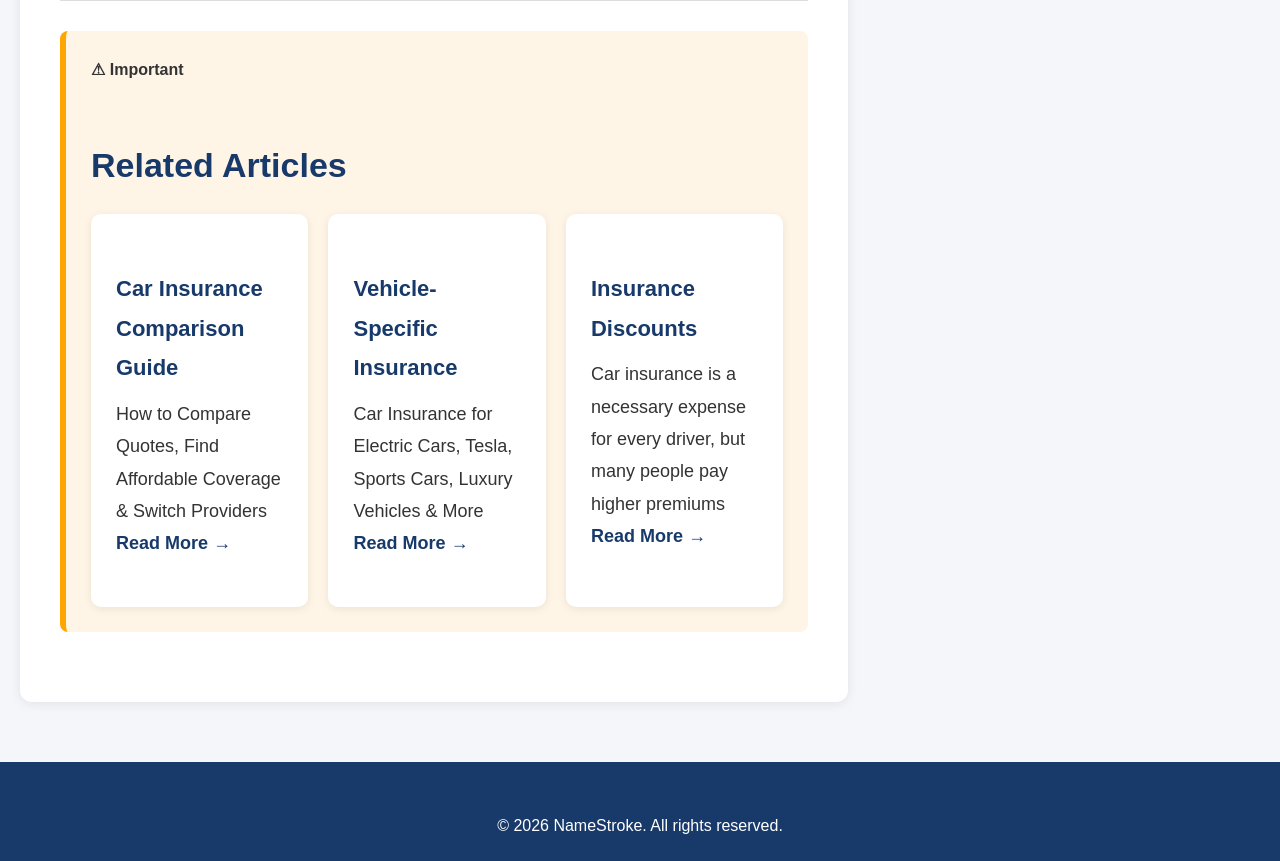
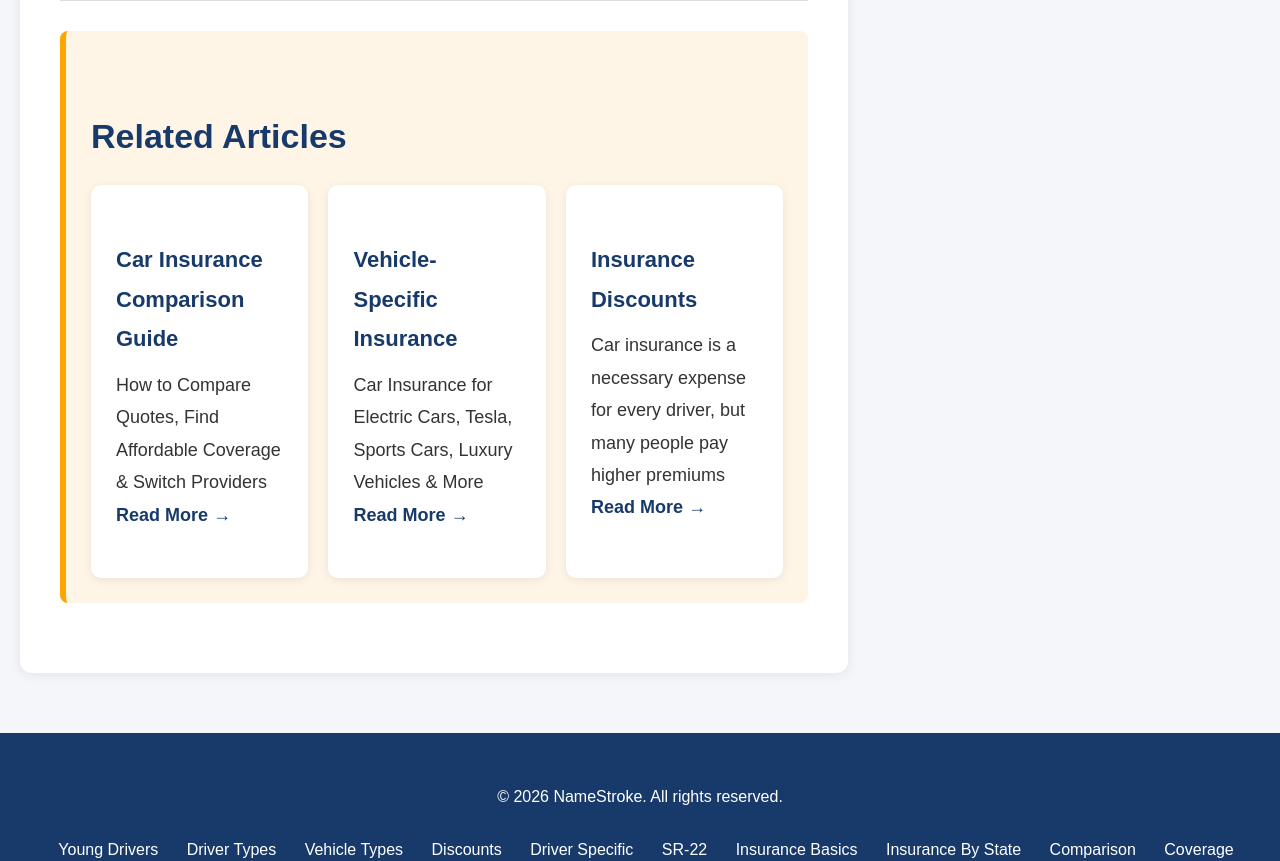
Before and after one commit to teamdeucoo-mady/namestroke, a plain HTML site: page driver-specific-car-insurance.html in a window 1280 px wide. Shown: the part 6078-6939 px from the top of the page. Drawn offline with Linux system fonts and the light colour scheme.

Commit message:
Update driver-specific-car-insurance.html

```diff
--- a/driver-specific-car-insurance.html
+++ b/driver-specific-car-insurance.html
@@ -344,7 +344,7 @@
 
 <div class="warning-box">
 
-<strong>⚠ Important</strong>
+
 
 
 <!-- ================= RELATED ARTICLES ================= -->
```
